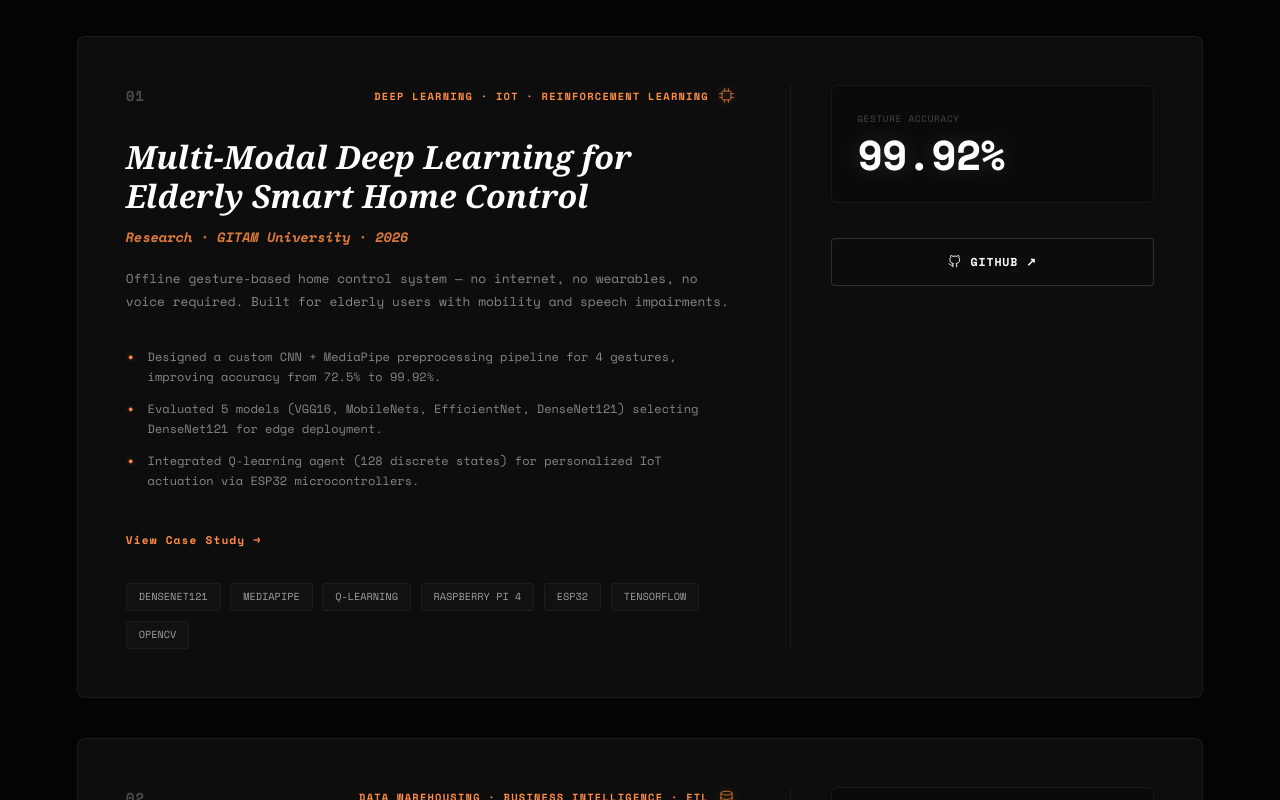
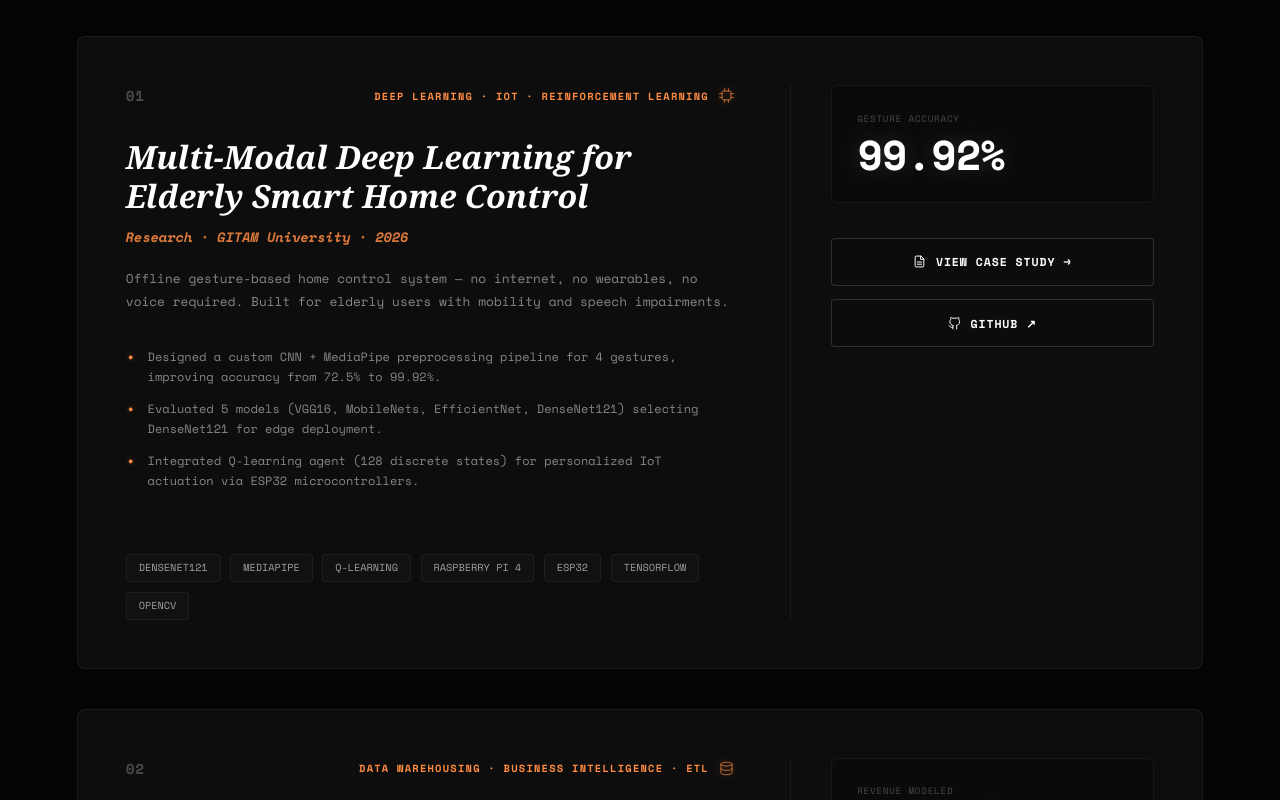
Before and after one commit to rakeshpara/rakeshpara-portfolio, a Next.js app: page / in a window 1280 px wide. Shown: the part 3580-4380 px from the top of the page. Built offline with nearby package versions, Linux system fonts and the light colour scheme; a web font is replaced by a local one.

Commit message:
style: move case study link to right column as glassmorphic button matching GitHub style

```diff
--- a/src/components/Projects/Projects.tsx
+++ b/src/components/Projects/Projects.tsx
@@ -44,6 +44,15 @@ const ExternalLinkIcon = () => (
     <path d="M18 13v6a2 2 0 0 1-2 2H5a2 2 0 0 1-2-2V8a2 2 0 0 1 2-2h6" />
     <polyline points="15 3 21 3 21 9" />
     <line x1="10" y1="14" x2="21" y2="3" />
+  </svg>
+);
+
+const FileTextIcon = () => (
+  <svg className={styles.btnIcon} viewBox="0 0 24 24" fill="none" stroke="currentColor" strokeWidth="1.8" strokeLinecap="round" strokeLinejoin="round">
+    <path d="M14 2H6a2 2 0 0 0-2 2v16a2 2 0 0 0 2 2h12a2 2 0 0 0 2-2V8z" />
+    <polyline points="14 2 14 8 20 8" />
+    <line x1="16" y1="13" x2="8" y2="13" />
+    <line x1="16" y1="17" x2="8" y2="17" />
   </svg>
 );
 
@@ -239,12 +248,6 @@ export default function Projects() {
                         </li>
                       ))}
                     </ul>
-
-                    {project.caseStudyUrl && (
-                      <a href={project.caseStudyUrl} className={styles.caseStudyBtn}>
-                        View Case Study →
-                      </a>
-                    )}
                   </div>
 
                   <div className={styles.cardFooter}>
@@ -266,6 +269,11 @@ export default function Projects() {
                   </div>
 
                   <div className={styles.actionBtns}>
+                    {project.caseStudyUrl && (
+                      <a href={project.caseStudyUrl} className={styles.githubBtn}>
+                        <FileTextIcon /> View Case Study →
+                      </a>
+                    )}
                     {project.githubUrl && (
                       <a href={project.githubUrl} target="_blank" rel="noopener noreferrer" className={styles.githubBtn}>
                         <GitHubIcon /> GitHub ↗
```
